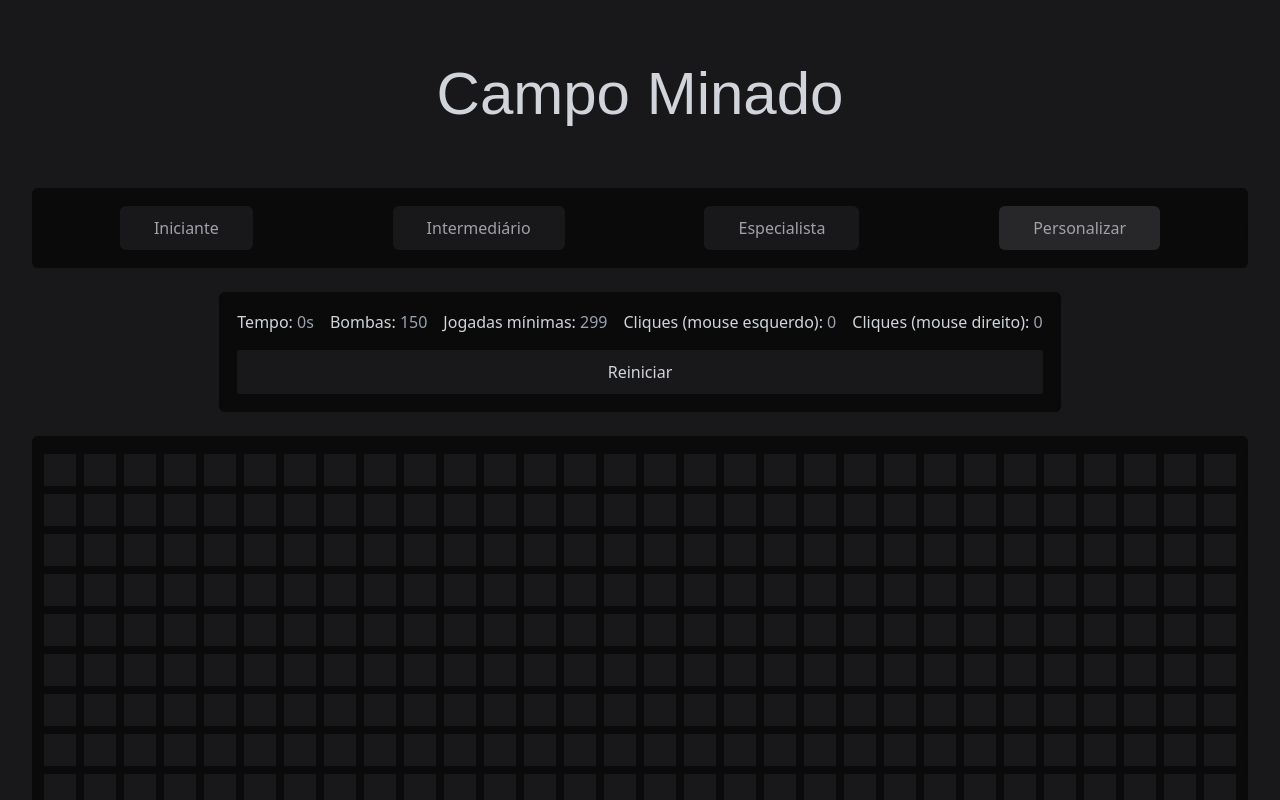
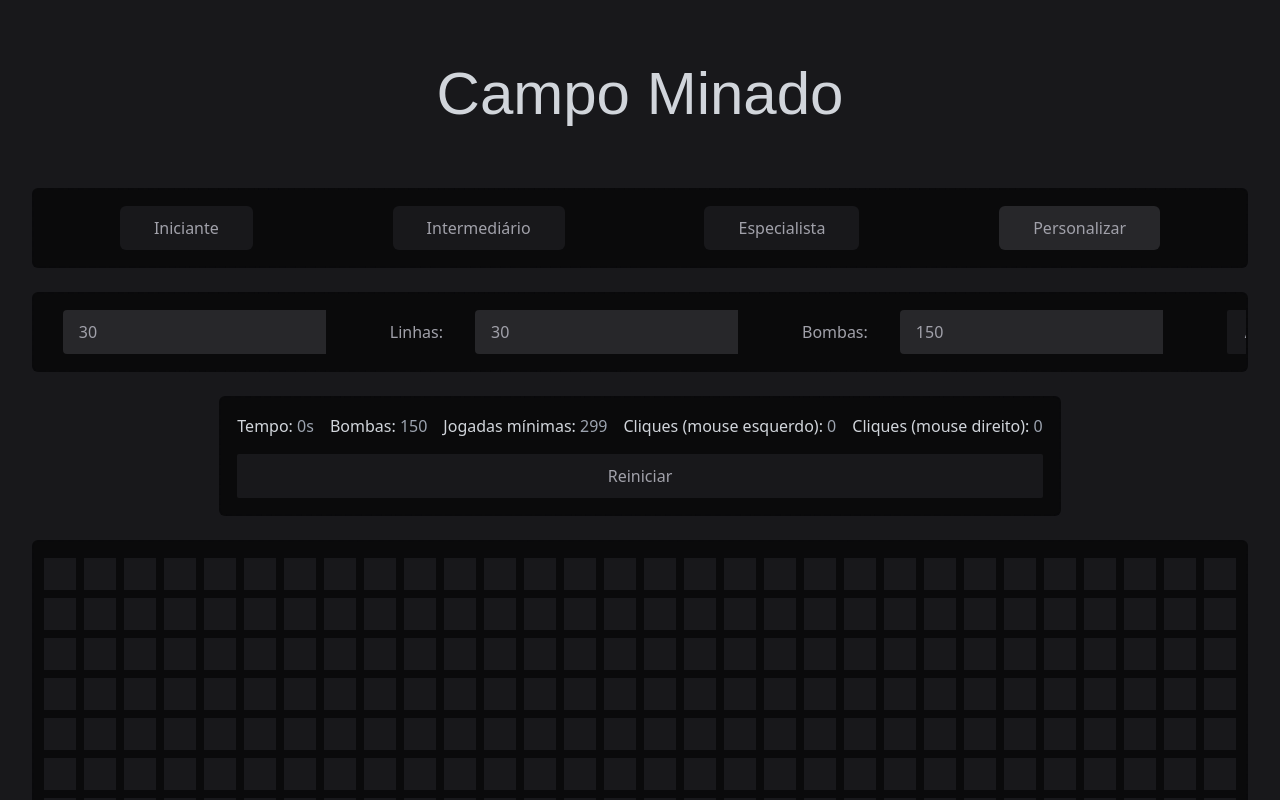
Before and after one commit to igorssc/minesweeper, a Vue app: page / in a window 1280 px wide. Both pictures are taken after a click on the button "Personalizar". Shown: the top 800 px of the page. Built offline with nearby package versions, Linux system fonts and the light colour scheme; a web font is replaced by a local one.

Commit message:
feat: create customize game bar

```diff
--- a/src/components/BoardIcon.vue
+++ b/src/components/BoardIcon.vue
@@ -48,10 +48,10 @@ watch(
   <div
     :class="
       twMerge(
-        'w-8 h-8 p-4 bg-zinc-900 flex justify-center items-center text-yellow-500 font-black',
+        'select-none w-8 h-8 p-4 bg-zinc-900 flex justify-center items-center text-yellow-500 font-black',
         typeof item === 'number' && 'bg-zinc-900/15',
         colorItem[item ?? 'default'],
-        !(gameData.isGameOver || gameData.isVictory) && 'cursor-pointer hover:bg-zinc-900'
+        !(gameData.isGameOver || gameData.isVictory || item) && 'cursor-pointer hover:bg-zinc-800'
       )
     "
   >
--- /dev/null
+++ b/src/components/InputNumber.vue
@@ -0,0 +1,19 @@
+<script setup lang="ts">
+defineProps<{
+  value: number
+}>()
+
+const emit = defineEmits(['update:modelValue'])
+</script>
+
+<template>
+  <div class="flex gap-8 justify-center">
+    <label for="" class="text-zinc-400 self-center"><slot name="label" />:</label
+    ><input
+      type="number"
+      class="bg-zinc-800 px-4 rounded-s text-zinc-400"
+      :value="value"
+      @input="emit('update:modelValue', ($event.target as HTMLInputElement).value)"
+    />
+  </div>
+</template>
--- a/src/components/LevelBar.vue
+++ b/src/components/LevelBar.vue
@@ -4,12 +4,39 @@ import FrameBase from './FrameBase.vue'
 import LevelButton from './LevelButton.vue'
 import { defaultLevels } from '@/utils/defaultLevels'
 import { LEVEL } from '@/enums/level'
+import { computed } from 'vue'
+import InputNumber from './InputNumber.vue'
 
 const gameData = useGameStore()
 
 const levels = defaultLevels
 
 const availableLevels = LEVEL
+
+const columns = computed({
+  get: () => gameData.columns,
+  set: (value) => (gameData.columns = value)
+})
+
+const rows = computed({
+  get: () => gameData.rows,
+  set: (value) => (gameData.rows = value)
+})
+
+const bombs = computed({
+  get: () => gameData.bombs,
+  set: (value) => (gameData.bombs = value)
+})
+
+const handleBoard = () => {
+  gameData.rows = rows.value
+  gameData.columns = columns.value
+
+  const area = rows.value * columns.value
+  gameData.bombs = bombs.value > area ? area : bombs.value
+
+  gameData.init()
+}
 </script>
 
 <template>
@@ -25,4 +52,23 @@ const availableLevels = LEVEL
       </LevelButton>
     </div>
   </FrameBase>
+  <FrameBase v-if="gameData.level === LEVEL.CUSTOMIZE">
+    <div class="flex justify-center items-stretch gap-16">
+      <InputNumber :value="columns" @update:modelValue="($event) => (columns = $event)">
+        <template #label>Colunas</template>
+      </InputNumber>
+      <InputNumber :value="rows" @update:modelValue="($event) => (rows = $event)">
+        <template #label>Linhas</template>
+      </InputNumber>
+      <InputNumber :value="bombs" @update:modelValue="($event) => (bombs = $event)">
+        <template #label>Bombas</template>
+      </InputNumber>
+      <button
+        @click="handleBoard"
+        class="bg-zinc-900 hover:bg-zinc-950 border-2 border-transparent px-4 py-2 rounded-sm text-zinc-400 font-medium hover:bg-transparent hover:border-zinc-700"
+      >
+        Alterar
+      </button>
+    </div>
+  </FrameBase>
 </template>
--- a/src/components/RestartButton.vue
+++ b/src/components/RestartButton.vue
@@ -7,7 +7,7 @@ const gameData = useGameStore()
 <template>
   <button
     @click="gameData.init"
-    class="bg-zinc-900 hover:bg-zinc-950 border-2 border-transparent px-4 py-2 rounded-sm text-gray-300 font-medium hover:bg-transparent hover:border-zinc-700"
+    class="bg-zinc-900 hover:bg-zinc-950 border-2 border-transparent px-4 py-2 rounded-sm text-zinc-400 font-medium hover:bg-transparent hover:border-zinc-700"
   >
     Reiniciar
   </button>
--- a/src/views/HomeView.vue
+++ b/src/views/HomeView.vue
@@ -16,7 +16,7 @@ const gameData = useGameStore()
     <TitleGame />
     <div class="flex flex-col gap-6">
       <LevelBar />
-      <div class="flex gap-6 max-2xl:flex-col-reverse max-2xl:justify-center max-2xl:items-center">
+      <div class="flex gap-6 max-2xl:flex-col-reverse justify-center max-2xl:items-center">
         <GameBoard />
         <ConfettiExplosion :particleCount="200" :force="1" v-if="gameData.isVictory" />
         <GameData />
```
